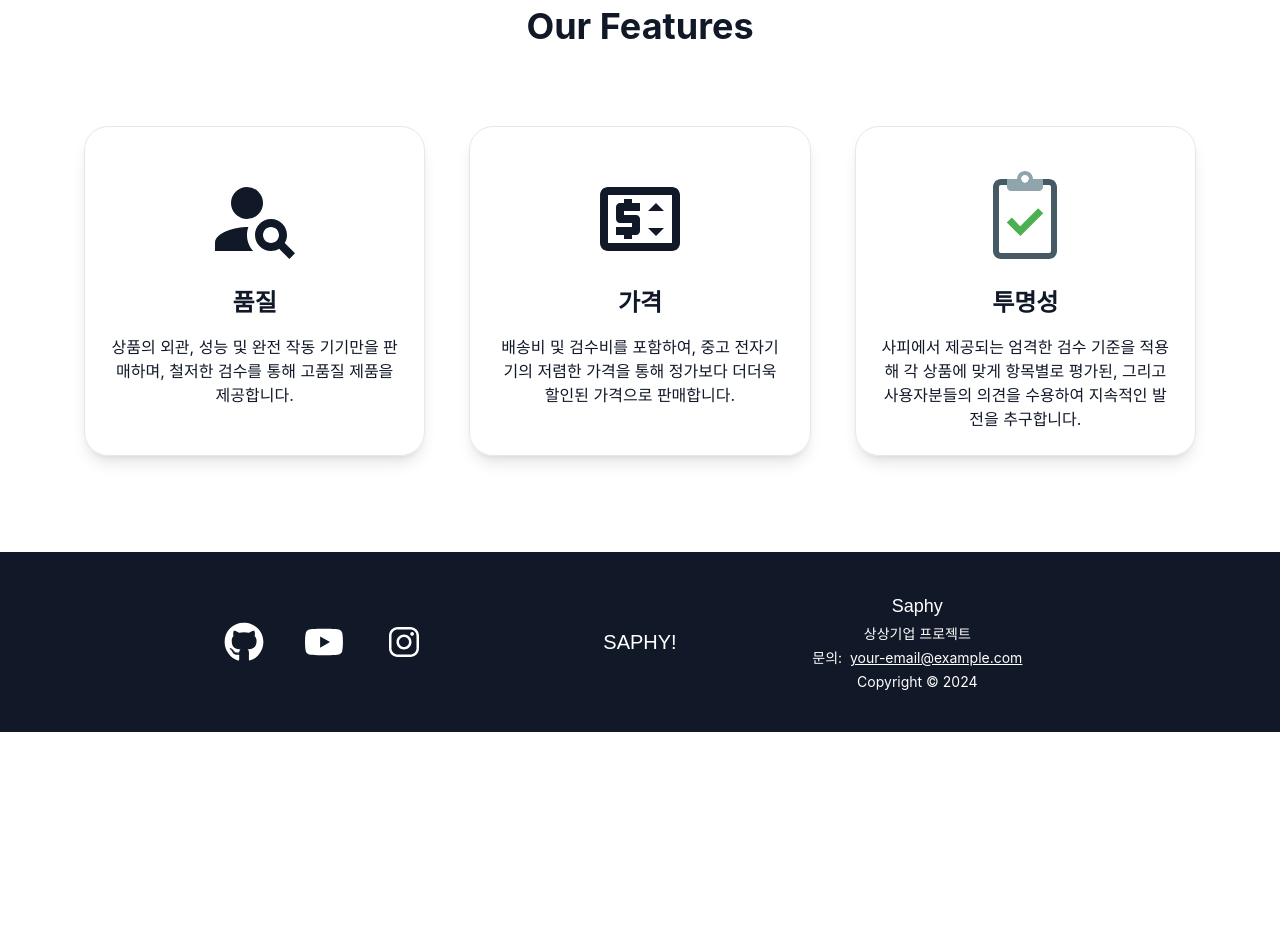
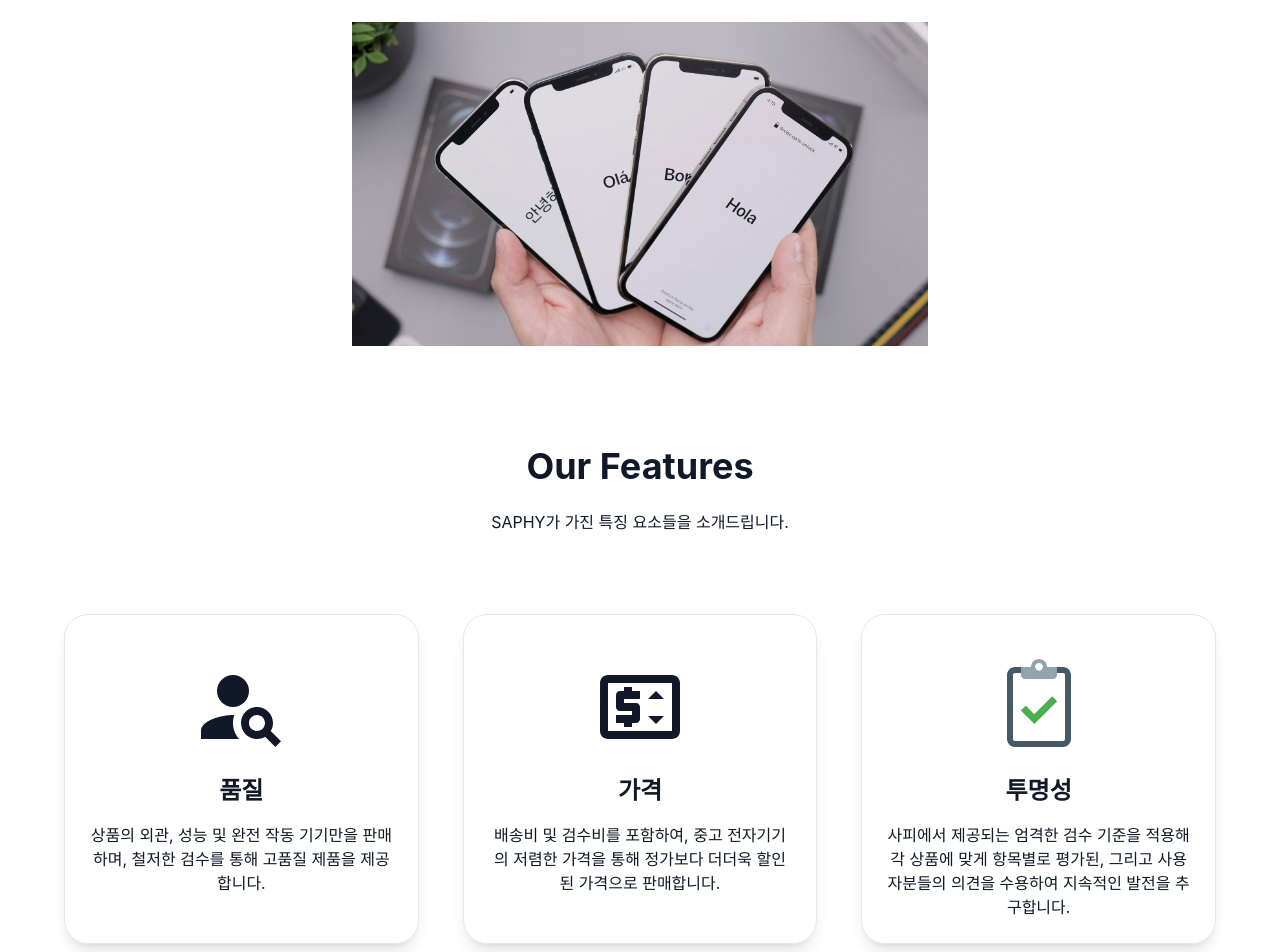
Before and after one commit to 2024-Saphy/FE, a React (Create React App) app in the folder frontend/: page / in a window 1280 px wide. Shown: the part 1640-2592 px from the top of the page. Before the commit the page ends 2372 px from the top, so only its background shows below. Built offline with nearby package versions, Linux system fonts and the light colour scheme; a web font is replaced by a local one.

Commit message:
SAPHY-12 feat: 특징 섹션에 대한 이미지 및 애니메이션 추가

```diff
--- a/frontend/src/components/section/AboutSection.jsx
+++ b/frontend/src/components/section/AboutSection.jsx
@@ -56,7 +56,7 @@ function AboutSection() {
           transition={{ duration: 0.8 }} // 애니메이션 속도
         />
 
-        <div className="max-10 3xl mt-20 text-left">
+        <div className="mx-auto mt-20 max-w-[90%] text-left">
           <motion.h2
             ref={refText}
             className="mb-10 text-3xl font-bold sm:text-4xl"
@@ -82,9 +82,9 @@ function AboutSection() {
             저희 플랫폼에 등록된 판매자는 사피의 엄격한 검수과정에 의거한 <br />
             품질 기준을 통과한 상품들을 구매자분들께 제공합니다.
             <br />
-            <br /> 이 외의 Sahpy에 관한 자세한 내용은 FAQ 내용을 참고해주시길
+            {/* <br /> 이 외의 Sahpy에 관한 자세한 내용은 FAQ 내용을 참고해주시길
             부탁드립니다.
-            <br />
+            <br /> */}
             <br />
             사피는 판매자, 구매자 분들에게 최적의 상품, 검수 과정의 안정성,
             신뢰성 및 품질에 관해 최선의 서비스를 제공드리고자 합니다.
--- a/frontend/src/components/section/FeatureSection.jsx
+++ b/frontend/src/components/section/FeatureSection.jsx
@@ -1,15 +1,77 @@
-import React from 'react';
+import React, { useEffect } from 'react';
 import { MdPersonSearch, MdOutlinePriceChange } from 'react-icons/md';
 import { FcInspection } from 'react-icons/fc';
+import { motion, useAnimation } from 'framer-motion';
+import { useInView } from 'react-intersection-observer';
+import iphonesFourImage from '../../assets/iphones_four.jpg';
 
 function FeaturesSection() {
+  const controlImage = useAnimation();
+  const controlText = useAnimation();
+  const [refImage, inViewImage] = useInView({
+    triggerOnce: false,
+    threshold: 0.1,
+  });
+  const [refText, inViewText] = useInView({
+    triggerOnce: false,
+    threshold: 0.1,
+  });
+  const cardAnimation = {
+    hidden: { opacity: 0, y: 20 },
+    visible: (custom) => ({
+      opacity: 1,
+      y: 0,
+      transition: { duration: 1, delay: custom * 0.5 },
+    }),
+  };
+
+  useEffect(() => {
+    if (inViewImage) {
+      controlImage.start({ opacity: 1, transition: { duration: 1 } });
+    } else {
+      controlImage.start({ opacity: 0, transition: { duration: 1 } });
+    }
+  }, [controlImage, inViewImage]);
+
+  useEffect(() => {
+    if (inViewText) {
+      controlText.start({ opacity: 1, x: 0, transition: { duration: 1 } });
+    } else {
+      controlText.start({ opacity: 0, x: -50, transition: { duration: 1 } });
+    }
+  }, [controlText, inViewText]);
+
   return (
     <section className="flex items-center justify-center bg-white py-20 text-gray-900">
-      <div className="max-w-6xl text-center">
-        <h2 className="mb-20 text-3xl font-bold sm:text-4xl">Our Features</h2>
-
-        <div className="mx-5 my-4 grid grid-cols-1 gap-11 md:grid-cols-2 lg:grid-cols-3">
-          <div className="rounded-3xl border p-6 shadow-lg">
+      <div className="relative text-center">
+        <div className="my-10 flex justify-center">
+          <motion.img
+            ref={refImage}
+            src={iphonesFourImage}
+            alt="iPhones"
+            className="mb-5 w-full max-w-2xl md:max-w-xl"
+            initial={{ opacity: 0 }}
+            animate={controlImage}
+          />
+        </div>
+        <motion.div
+          ref={refText}
+          className="mx-auto my-20 px-20 text-center"
+          initial={{ opacity: 0, x: -50 }}
+          animate={controlText}
+        >
+          <h2 className="mb-6 text-3xl font-bold sm:text-4xl">Our Features</h2>
+          <p className="text-md">SAPHY가 가진 특징 요소들을 소개드립니다.</p>
+        </motion.div>
+        <div className="mx-auto mb-10 grid max-w-[90%] grid-cols-1 gap-11 md:grid-cols-2 lg:grid-cols-3">
+          <motion.div
+            className="rounded-3xl border p-6 shadow-lg"
+            variants={cardAnimation}
+            initial="hidden"
+            whileInView="visible"
+            custom={0}
+            threshold={0.7}
+          >
             <div className="my-5 flex items-center justify-center text-center">
               <MdPersonSearch className="text-8xl" />
             </div>
@@ -18,8 +80,15 @@ function FeaturesSection() {
               상품의 외관, 성능 및 완전 작동 기기만을 판매하며, 철저한 검수를
               통해 고품질 제품을 제공합니다.
             </p>
-          </div>
-          <div className="rounded-3xl border p-6 shadow-lg">
+          </motion.div>
+          <motion.div
+            className="rounded-3xl border p-6 shadow-lg"
+            variants={cardAnimation}
+            initial="hidden"
+            whileInView="visible"
+            custom={1}
+            threshold={0.8}
+          >
             <div className="my-5 flex items-center justify-center text-center">
               <MdOutlinePriceChange className="text-8xl" />
             </div>
@@ -28,8 +97,15 @@ function FeaturesSection() {
               배송비 및 검수비를 포함하여, 중고 전자기기의 저렴한 가격을 통해
               정가보다 더더욱 할인된 가격으로 판매합니다.
             </p>
-          </div>
-          <div className="rounded-3xl border p-6 shadow-lg">
+          </motion.div>
+          <motion.div
+            className="rounded-3xl border p-6 shadow-lg"
+            variants={cardAnimation}
+            initial="hidden"
+            whileInView="visible"
+            custom={2}
+            threshold={0.9}
+          >
             <div className="my-5 flex items-center justify-center text-center">
               <FcInspection className="text-8xl" />
             </div>
@@ -39,7 +115,7 @@ function FeaturesSection() {
               항목별로 평가된, 그리고 사용자분들의 의견을 수용하여 지속적인
               발전을 추구합니다.
             </p>
-          </div>
+          </motion.div>
         </div>
       </div>
     </section>
```
Also changed, not shown: frontend/src/assets/iphones_four.jpg (added).
